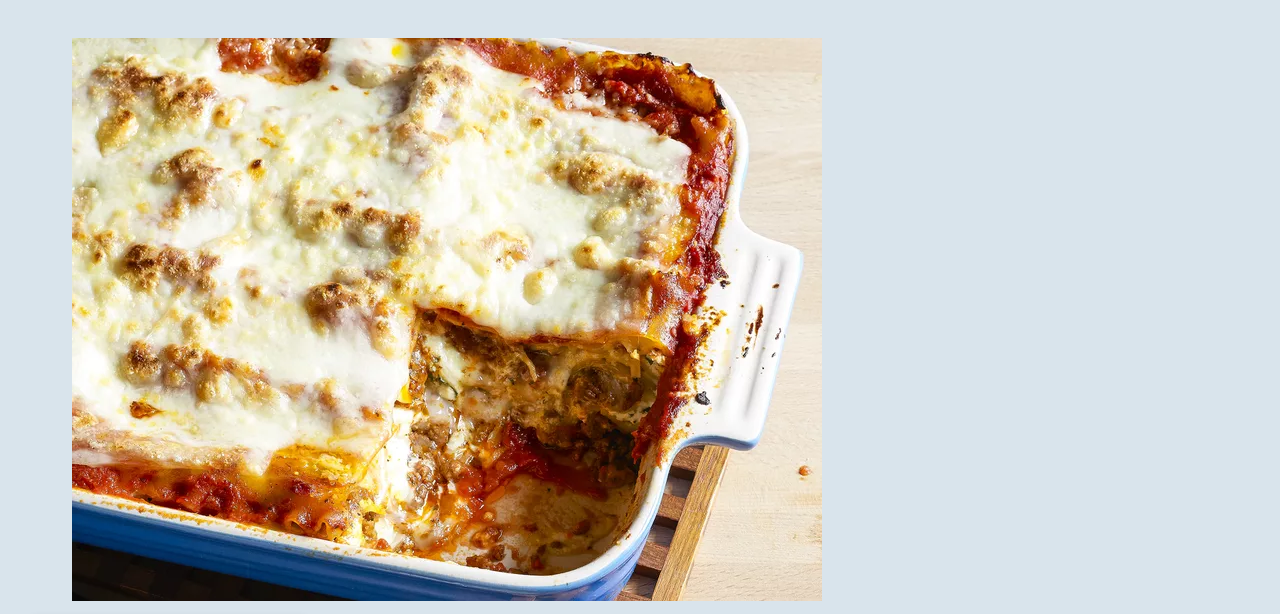
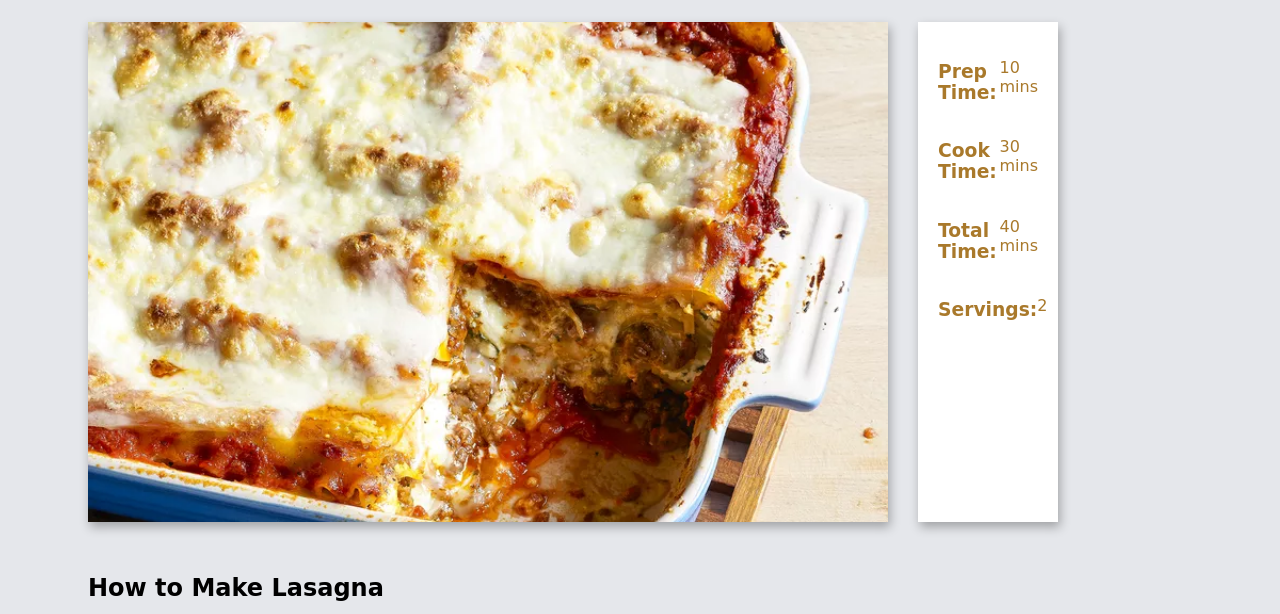
Before and after one commit to AnishaMhj/odin-recipes, a plain HTML site: page recipes/lasagna.html in a window 1280 px wide. Shown: the part 114-728 px from the top of the page. Drawn offline with Linux system fonts and the light colour scheme; a web font is replaced by a local one.

Commit message:
Fix design for recipe pages and add navbar

```diff
--- a/recipes/lasagna.html
+++ b/recipes/lasagna.html
@@ -1,81 +1,107 @@
 <html lang="en">
+  <head>
+    <meta charset="UTF-8" />
+    <meta name="viewport" content="width=device-width, initial-scale=1.0" />
+    <title>Odin Recipes</title>
+    <link rel="stylesheet" href="recipes-styles.css" />
+    <link
+      rel="stylesheet"
+      href="https://cdnjs.cloudflare.com/ajax/libs/font-awesome/4.7.0/css/font-awesome.min.css"
+    />
+  </head>
 
-<head>
-    <meta charset="UTF-8">
-    <meta name="viewport" content="width=device-width, initial-scale=1.0">
-    <title>Odin Recipes</title>
-    <link rel="stylesheet" href="recipes-styles.css">
-    <link rel="stylesheet" href="https://cdnjs.cloudflare.com/ajax/libs/font-awesome/4.7.0/css/font-awesome.min.css">
-</head>
   <body>
     <main>
       <h1 class="page__title">Lasagna</h1>
-        <section class="recipe__item ">
+      <section class="recipe__item">
         <article class="recipe__details">
           <figure class="recipe__image">
-                    <img src="images/lasagna.png" alt="Lasagna">
+            <img src="images/lasagna.png" alt="Lasagna" />
           </figure>
-                <article class="recipe__prepTime">
+          <div class="recipe__prepTime">
             <div class="side__info">
-                    <h3>Prep Time: </h3>
+              <h3>Prep Time:</h3>
               <p>10 mins</p>
             </div>
             <div class="side__info">
-                    <h3>Cook Time: </h3>
+              <h3>Cook Time:</h3>
               <p>30 mins</p>
             </div>
             <div class="side__info">
-                    <h3>Total Time: </h3>
+              <h3>Total Time:</h3>
               <p>40 mins</p>
             </div>
             <div class="side__info">
-                    <h3> Servings: </h3>
+              <h3>Servings:</h3>
               <p>2</p>
             </div>
-                </article>
+          </div>
           <div class="recipe__directions">
             <h2>How to Make Lasagna</h2>
-                    <p>Making lasagna can be time-consuming, but the results are well worth the wait. You'll find a detailed ingredient
-                        list and step-by-step instructions in the recipe below, but let's go over the basics:</p>
+            <p>
+              Making lasagna can be time-consuming, but the results are well
+              worth the wait. You'll find a detailed ingredient list and
+              step-by-step instructions in the recipe below, but let's go over
+              the basics:
+            </p>
             <h3>Ingredients</h3>
-                        <p>The Allrecipes community adores this lasagna recipe because it's incredibly customizable, so you can easily alter
-                            the ingredient list to suit your needs. If you want to stay true to the original recipe, though, these are the
-                            ingredients you'll need to add to your grocery list:</p>
+            <p>
+              The Allrecipes community adores this lasagna recipe because it's
+              incredibly customizable, so you can easily alter the ingredient
+              list to suit your needs. If you want to stay true to the original
+              recipe, though, these are the ingredients you'll need to add to
+              your grocery list:
+            </p>
             <ul>
-                                <li>Meat: This super meaty lasagna has sweet Italian sausage and lean ground beef.</li>
-                                <li>Onion and garlic: An onion and two cloves of garlic are cooked with the meat to add tons of flavor.</li>
-                                <li>Tomato products: You'll need a can of crushed tomatoes, two cans of tomato sauce, and two cans of tomato
-                                    paste.</li>
-                                <li>Sugar: Two tablespoons of white sugar add subtle sweetness and enhance the flavor of the sauce.</li>
-                                <li>Spices and seasonings: This lasagna recipe is flavored with fresh parsley, dried basil leaves, salt, Italian
-                                    seasoning, fennel seeds, and black pepper.</li>
-                                <li>Lasagna noodles: Use store-bought or homemade lasagna noodles.</li>
-                                <li>Cheeses: Parmesan, mozzarella, and ricotta cheese make this lasagna extra decadent.</li>
-                                <li>Egg: An egg helps bind the ricotta so it doesn't ooze out of the lasagna when you cut into it.</li>
+              <li>
+                Meat: This super meaty lasagna has sweet Italian sausage and
+                lean ground beef.
+              </li>
+              <li>
+                Onion and garlic: An onion and two cloves of garlic are cooked
+                with the meat to add tons of flavor.
+              </li>
+              <li>
+                Tomato products: You'll need a can of crushed tomatoes, two cans
+                of tomato sauce, and two cans of tomato paste.
+              </li>
+              <li>
+                Sugar: Two tablespoons of white sugar add subtle sweetness and
+                enhance the flavor of the sauce.
+              </li>
+              <li>
+                Spices and seasonings: This lasagna recipe is flavored with
+                fresh parsley, dried basil leaves, salt, Italian seasoning,
+                fennel seeds, and black pepper.
+              </li>
+              <li>
+                Lasagna noodles: Use store-bought or homemade lasagna noodles.
+              </li>
+              <li>
+                Cheeses: Parmesan, mozzarella, and ricotta cheese make this
+                lasagna extra decadent.
+              </li>
+              <li>
+                Egg: An egg helps bind the ricotta so it doesn't ooze out of the
+                lasagna when you cut into it.
+              </li>
             </ul>
             <h3>How to Make Lasagna Step-By-Step</h3>
-                            <p>Here's a very brief overview of what you can expect when you make homemade lasagna:</p>
+            <p>
+              Here's a very brief overview of what you can expect when you make
+              homemade lasagna:
+            </p>
             <ol type="1">
-                                <li> Make the meat sauce.</li>
+              <li>Make the meat sauce.</li>
               <li>Cook the noodles.</li>
               <li>Make the ricotta mixture.</li>
               <li>Layer the lasagna according to the recipe instructions.</li>
-                                <li> Cover with foil and bake.</li>
+              <li>Cover with foil and bake.</li>
               <li>Let the lasagna rest before serving.</li>
             </ol>
           </div>
-
         </article>
       </section>
     </main>
-
-
-
-
-
-
-
-
   </body>
-
 </html>
--- a/recipes/recipes-styles.scss
+++ b/recipes/recipes-styles.scss
@@ -11,33 +11,33 @@
 =======================================*/
 
 :root {
-  --primary-blueGrey: #D9E4EC;
+  --primary-blueGrey: #d9e4ec;
+  --primary-greish: #e5e7eb;
   --primary-white: #fff;
+  --primary-brown: #a9792b;
 }
 
-*{
+* {
   // background-color: var(--primary-blueGrey);
   font-family: 'Caesar Dressing', cursive;
 }
 body {
-
-  background-color: var(--primary-blueGrey);
+  background-color: var(--primary-greish);
 }
-main{
-  padding: 1.5rem;
+main {
+  padding: 1.5rem 5rem;
 }
 
-a{
+a {
   text-decoration: none;
 }
 
-.page__title{
+.page__title {
   font-size: 3rem;
   text-align: center;
   padding: 1.5rem 0;
   margin: 0;
 }
-
 
 /* HOMEPAGE STYLES
 =======================================*/
@@ -60,51 +60,51 @@ a{
     // box-shadow: 0px 4px 4px rgba(0, 0, 0, 0.25);
     box-shadow: 2px 5px 10px rgb(0 0 0 / 30%);
   }
-    .innerContent__title{
+  .innerContent__title {
     font-size: 2em;
   }
-  .innerContent__image{
-    img{
+  .innerContent__image {
+    img {
       width: 400px;
       height: 350px;
       object-fit: cover;
     }
   }
-.fa-arrow-circle-right{
+  .fa-arrow-circle-right {
     font-size: 1.5rem;
     cursor: pointer;
     animation: pulse 2s infinite ease-in-out alternate;
   }
 
   @keyframes pulse {
-  from { transform: scale(0.8); }
-  to { transform: scale(1.2); }
+    from {
+      transform: scale(0.8);
     }
-
+    to {
+      transform: scale(1.2);
     }
-
+  }
+}
 
 /* RECIPE LISTS STYLES
 =======================================*/
 
-
-.recipe__lists{
+.recipe__lists {
   display: flex;
   flex-wrap: wrap;
   justify-content: center;
 
-  .recipe__block{
+  .recipe__block {
     display: flex;
     justify-content: flex-end;
     flex-direction: column;
     padding: 1.5rem 20px 30px;
 
-
-    .recipeImage{
+    .recipeImage {
       margin: 0px;
       width: 530px;
       box-shadow: 2px 5px 10px rgba(0, 0, 0, 0.3);
-      img{
+      img {
         height: 289px;
         width: 100%;
         object-fit: cover;
@@ -113,9 +113,8 @@ a{
         background-position: 50% 50%;
         background-repeat: no-repeat;
       }
-
     }
-      .recipeInfo{
+    .recipeInfo {
       background-color: var(--primary-white);
       width: 230px;
       min-height: 100px;
@@ -131,14 +130,45 @@ a{
 /*  RECIPE ITEM PAGE STYLES
 =======================================*/
 
-.recipe__item{
-  .recipe__prepTime{
+.recipe__details {
+  display: flex;
+  flex-flow: row wrap;
+  column-gap: 30px;
+  .recipe__image {
+    overflow: hidden;
+    margin: 0px;
+    width: 800px;
+    height: 500px;
+    box-shadow: 2px 5px 10px rgba(0, 0, 0, 0.3);
+    img {
+      height: 100%;
+      width: 100%;
+      object-fit: cover;
+      display: block;
+      background-size: cover;
+      background-position: 50% 50%;
+      background-repeat: no-repeat;
+    }
+  }
+
+  .recipe__prepTime {
     background-color: var(--primary-white);
-    width: 230px;
-    // min-height: 100px;
     background-size: auto;
-    height: auto;
+    min-height: 300px;
     padding: 20px;
     box-shadow: 2px 5px 10px rgba(0, 0, 0, 0.3);
+
+    .side__info {
+      display: flex;
+      width: 100px;
+      color: var(--primary-brown);
     }
   }
+
+  .recipe__directions {
+    padding: 2rem 0;
+  }
+  // div {
+  //   flex-grow: 2;
+  // }
+}
```
Also changed, not shown: homepage.html (+11 -7 lines), navBar.html (added, +20 -0 lines), recipes/mongolian-beef.html (+18 -16 lines), recipes/recipes-styles.css, 2 other files. Lines whose indentation alone changed are shown as unchanged.
